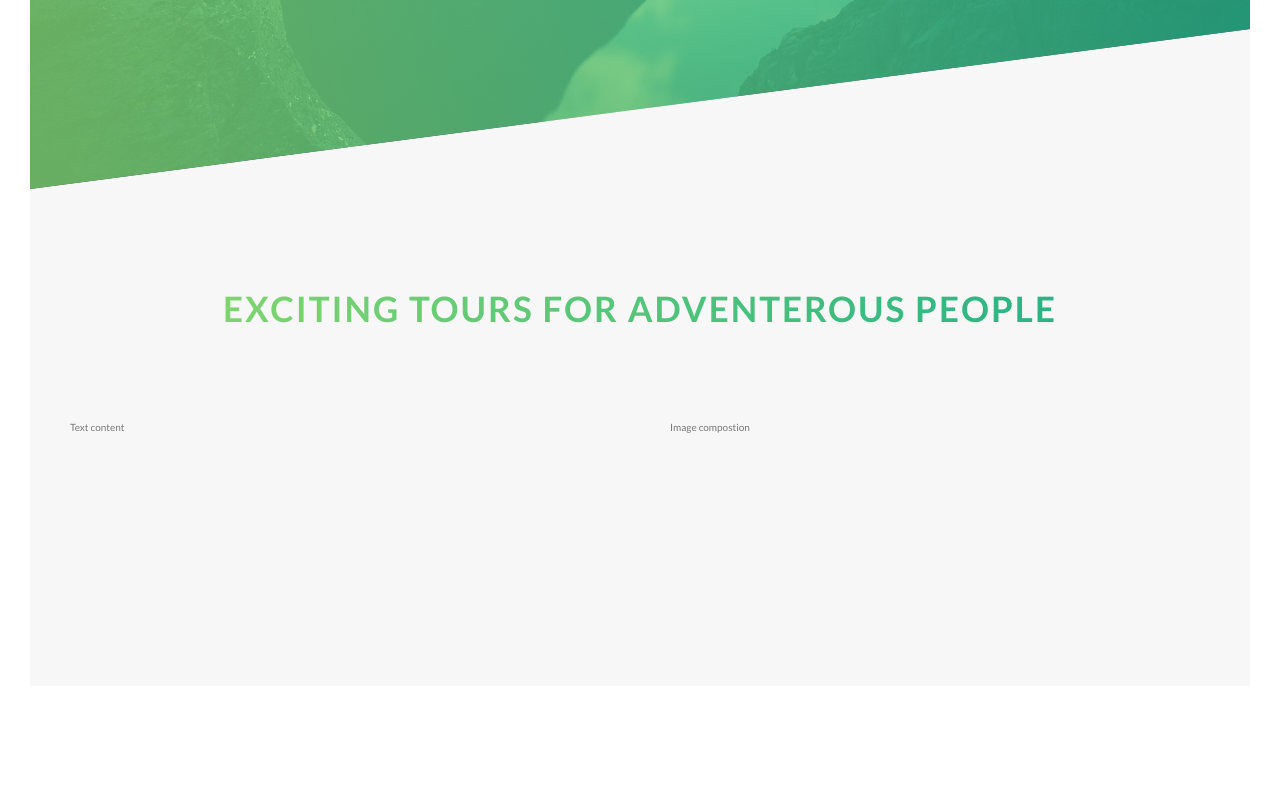
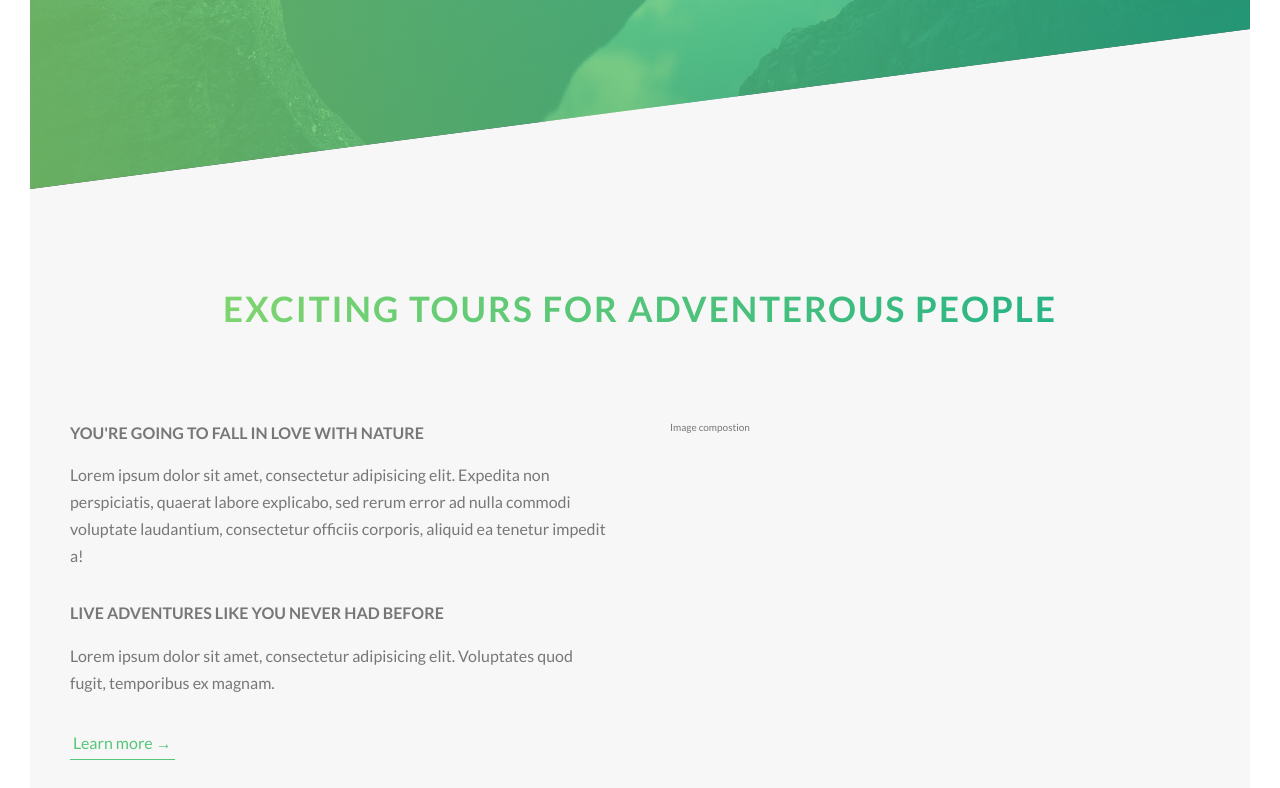
Before and after one commit to BabkinAV/Natours, a website: page index.html in a window 1280 px wide. Shown: the part 601-1389 px from the top of the page. Before the commit the page ends 1317 px from the top, so only its background shows below. Drawn offline with Linux system fonts and the light colour scheme.

Commit message:
after chapter 36

```diff
--- a/index.html
+++ b/index.html
@@ -28,7 +28,7 @@
 
         <main>
            <section class="section-about">
-               <div class="u-center-text u-margin-bottom-8">
+               <div class="u-center-text u-margin-bottom-big">
                    <h2 class="heading-secondary">
                        Exciting tours for adventerous people
                    </h2>
@@ -36,7 +36,20 @@
 
                <div class="row">
                 <div class="col-1-of-2">
-                    Text content
+                    <h3 class="heading-tertiary u-margin-bottom-small">
+                        You're going to fall in love with nature
+                    </h3>
+                    <p class="paragraph">
+                        Lorem ipsum dolor sit amet, consectetur adipisicing elit. Expedita non perspiciatis, quaerat labore explicabo, sed rerum error ad nulla commodi voluptate laudantium, consectetur officiis corporis, aliquid ea tenetur impedit a!
+                    </p>
+                    <h3 class="heading-tertiary u-margin-bottom-small">
+                        Live adventures like you never had before
+                    </h3>
+                    <p class="paragraph">
+                        Lorem ipsum dolor sit amet, consectetur adipisicing elit. Voluptates quod fugit, temporibus ex magnam.
+                    </p>
+
+                    <a href="#" class="btn-text">Learn more &rarr;</a>
                 </div>
                 <div class="col-1-of-2">
                     Image compostion
--- a/sass/abstracts/_variables.scss
+++ b/sass/abstracts/_variables.scss
@@ -9,6 +9,10 @@ $color-grey-dark: #777;
 $color-white: #fff;
 $color-black: #000;
 
+//FONT
+$default-font-size: 1.6rem;
+
+
 //GRID
 $grid-width: 114rem;
 $gutter-vertical: 8rem;
--- a/sass/base/_typography.scss
+++ b/sass/base/_typography.scss
@@ -60,3 +60,18 @@ body {
 		text-shadow: .5rem 1rem 2rem rgba($color-black, .2)
 	}
 }
+
+.heading-tertiary {
+	font-size: $default-font-size;
+	font-weight: 700;
+	text-transform: uppercase;
+
+}
+
+.paragraph {
+	font-size: $default-font-size;
+
+	&:not(:last-child) {
+		margin-bottom: 3rem;
+	}
+}
--- a/sass/base/_utilities.scss
+++ b/sass/base/_utilities.scss
@@ -1,2 +1,5 @@
 .u-center-text {text-align: center;}
-.u-margin-bottom-8 {margin-bottom: 8rem;}
+
+.u-margin-bottom-small {margin-bottom: 1.5rem;}
+.u-margin-bottom-medium {margin-bottom: 4rem;}
+.u-margin-bottom-big {margin-bottom: 8rem;}
--- a/sass/components/_button.scss
+++ b/sass/components/_button.scss
@@ -57,3 +57,28 @@
 	}
 
 }
+
+.btn-text {
+	&:link,
+	&:visited {
+		font-size: $default-font-size;
+		color: $color-primary;
+		display: inline-block;
+		text-decoration: none;
+		border-bottom: 1px solid $color-primary;
+		padding: 3px;
+		transition: all .2s;
+	}
+
+	&:hover {
+		background-color: $color-primary;
+		color: $color-white;
+		box-shadow: 0 1rem 2rem rgba($color-black, .15);
+		transform: translateY(-2px);
+	}
+
+	&:active {
+		box-shadow: 0 0.5rem 1rem rgba($color-black, .15);
+		transform: translateY(0);
+	}
+}
```
Also changed, not shown: css/style.css.
